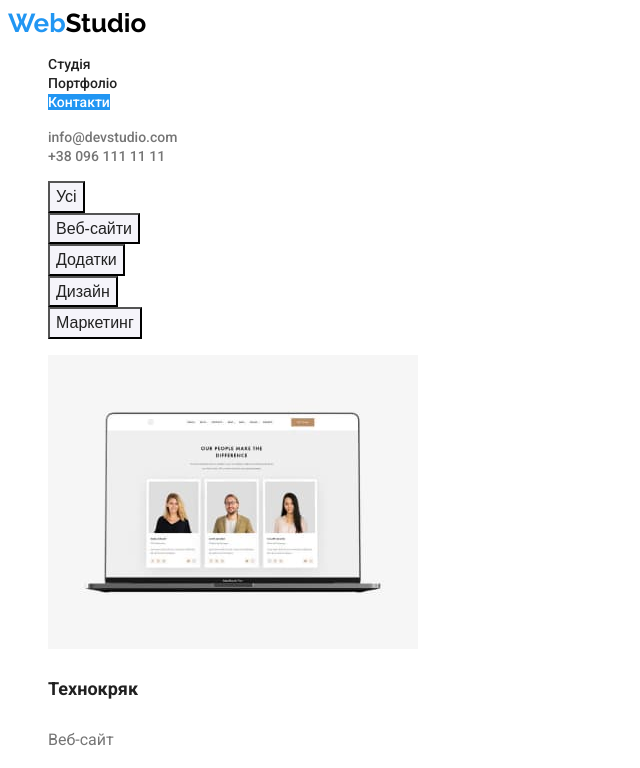
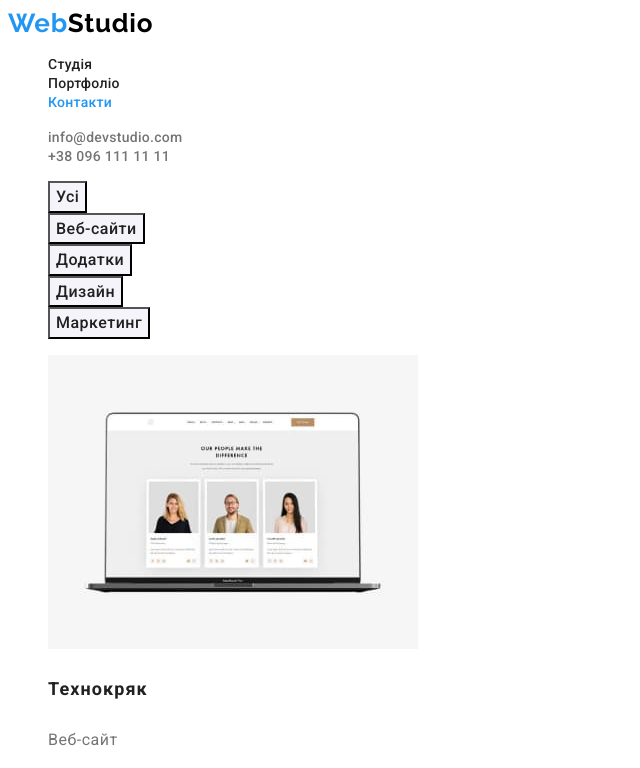
Before and after one commit to AndrewGrebeniuk/goit-markup-hw-02, a plain HTML site: page portfolio.html in a window 1280 px wide. Both pictures are taken after a click on the link "Контакти". Shown: the top 768 px of the page, without its empty margins (0-640 px from the left). Drawn offline with Linux system fonts and the light colour scheme.

Commit message:
hw02-vers02
letter spacing added
hero uppercase
button font family changed
footer address opacity added
portfolio sections divided

```diff
--- a/css/styles.css
+++ b/css/styles.css
@@ -16,6 +16,7 @@
     font-weight: 700;
     font-size: 26px;
     text-decoration: none;
+    letter-spacing: 0.03em;
 }
 
 .logo-web{
@@ -40,9 +41,10 @@ a:link{
     font-size: 14px;
     font-weight: 500;
     line-height: 1.2;
+    letter-spacing: 0.02em;
 }
 
-.nav-link:hover, :focus {
+.nav-link:hover, .nav-link:focus {
     color: var(--highlight-color);
 }
 
@@ -52,10 +54,11 @@ a:link{
     font-size: 14px;
     font-weight: 500;
     line-height: 1.2;
+    letter-spacing: 0.02em;
 
 }
 
-.contact-link:hover, :focus {
+.contact-link:hover, .contact-link:focus {
   color: var(--highlight-color);
 }
 
@@ -66,23 +69,27 @@ a:link{
 .hero{
     color: #FFFFFF;
     font-weight: 900;
+    text-transform: uppercase;
     font-size: 44px;
     line-height: 1.4;
     text-align: center;
+    letter-spacing: 0.06em;
 }
 
 .button {
    color: #FFFFFF;
    background-color: var(--highlight-color);
 
+   font-family: Roboto;
    font-size: 16px;
    font-weight: 700;
     line-height: 1.9;
+    letter-spacing: 0.06em;
     text-align: center;
     cursor: pointer;
 }
 
-.button:hover, :focus {
+.button:hover, .button:focus {
 color: var(--main-text-color) ;
 background-color: var(--highlight-color);
 }
@@ -90,6 +97,7 @@ background-color: var(--highlight-color);
 .advantage{
     font-size: 14px;
     line-height: 1.1;
+    letter-spacing: 0.03em;
 }
 
 .advantage-desc{
@@ -97,18 +105,21 @@ background-color: var(--highlight-color);
 
     font-size: 14px;
     line-height: 1.7;
+    letter-spacing: 0.03em;
 }
 
 .h2{
     font-size: 36px;
     line-height: 1.2;
     text-align: center;
+    letter-spacing: 0.03em;
 }
 
 .team-name{
     font-weight: 500;
     font-size: 16px;
     line-height: 1.2;
+    letter-spacing: 0.03em;
 }
 
 .name-pos{
@@ -116,6 +127,7 @@ background-color: var(--highlight-color);
 
     font-size: 16px;
     line-height: 1.19;
+    letter-spacing: 0.03em;
 
 }
 
@@ -134,37 +146,42 @@ background-color: var(--highlight-color);
     font-style: normal;
     font-size: 14px;
     line-height: 1.7;
+    letter-spacing: 0.03em;
 }
 
-.address:hover, :focus {
+.address:hover, .address:focus {
     color: var(--highlight-color);
   }
 
   .address-link {
     color: #FFFFFF;
+    opacity: 0.6;
+
 
     font-size: 14px;
-    font-weight: 400;
     line-height: 1.7;
+    letter-spacing: 0.03em;
 
 }
 
-.address-link:hover, :focus {
+.address-link:hover, .address-link:focus {
   color: var(--highlight-color);
 }
 
   .portf-button {
-    color: #212121;
+    color: var(--main-text-color);
     background-color: #F5F4FA;
 
+    font-family: Roboto, sans-serif;
     font-size: 16px;
     font-weight: 500;
      line-height: 1.6;
+     letter-spacing: 0.03em;
      cursor: pointer;
 
  }
 
- .portf-button:hover, :focus {
+ .portf-button:hover, .portf-button:focus {
  color: #FFFFFF ;
  background-color: var(--highlight-color);
  }
@@ -173,13 +190,15 @@ background-color: var(--highlight-color);
 
     font-size: 18px;
     line-height: 2;
+    letter-spacing: 0.06em;
 
  }
 
  .port-desc{
 
-    color: #757575;
+    color: var(--secondary-text);
     font-size: 16px;
    line-height: 1.9;
+   letter-spacing: 0.03em;
 
  }
--- a/portfolio.html
+++ b/portfolio.html
@@ -35,9 +35,6 @@
                 <li> <button type="button" class="portf-button">Дизайн</button></li>
                 <li> <button type="button" class="portf-button">Маркетинг</button></li>
             </ul>
-        </section>
-        <section>
-            <h2 hidden>Портфоліо список</h2>
             <ul class="list">
                 <li><img src="./images/img-portfolio-comp.jpg" alt="веб сайт технокряк" width="370"> <h3  class="portf-name">Технокряк</h3> <p class="port-desc">Веб-сайт</p></li>
                 <li><img src="./images/img-portfolio-new-orlean.jpg" alt="дизайн постер" width="370"> <h3 class="portf-name">Постер New Orlean vs Golden Star</h3> <p class="port-desc">Дизайн</p></li>
```
